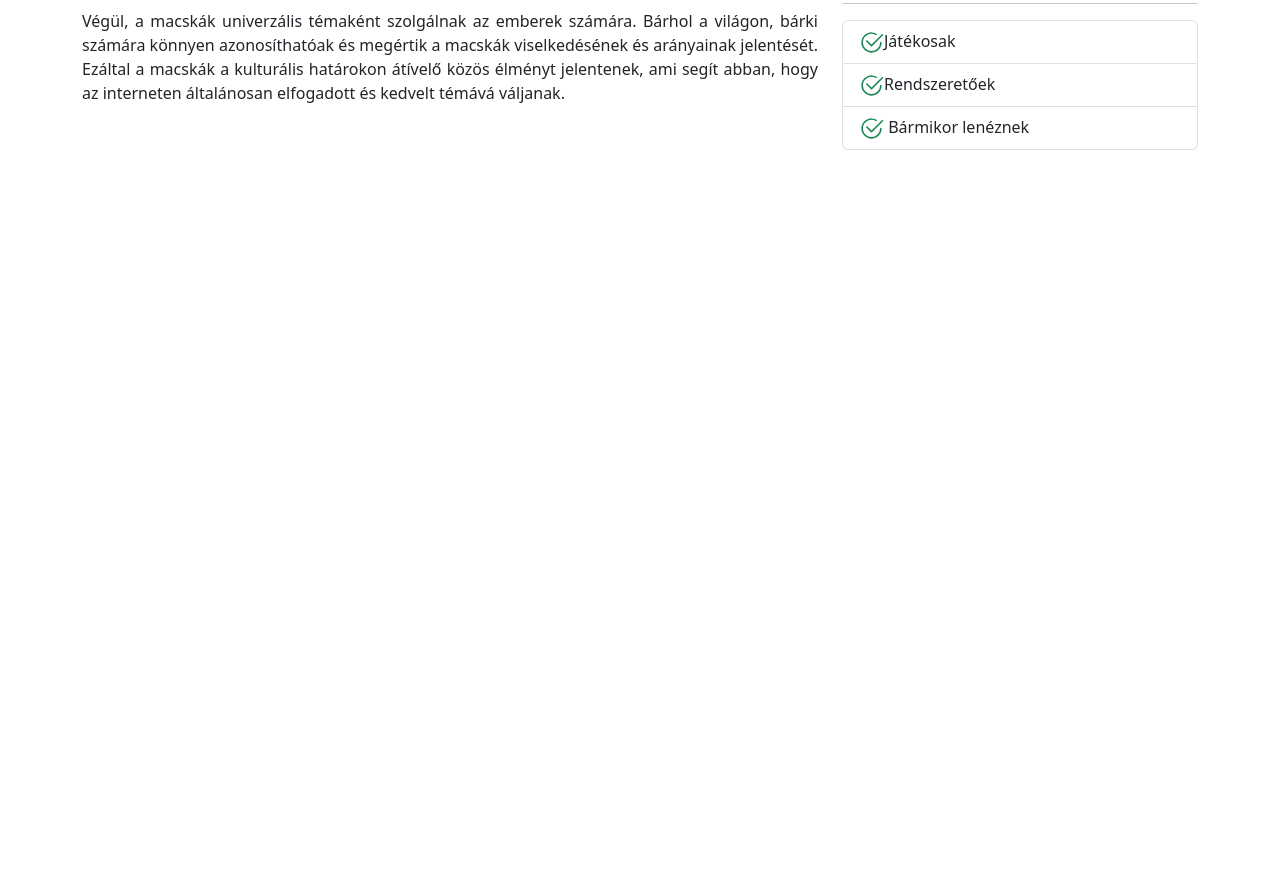
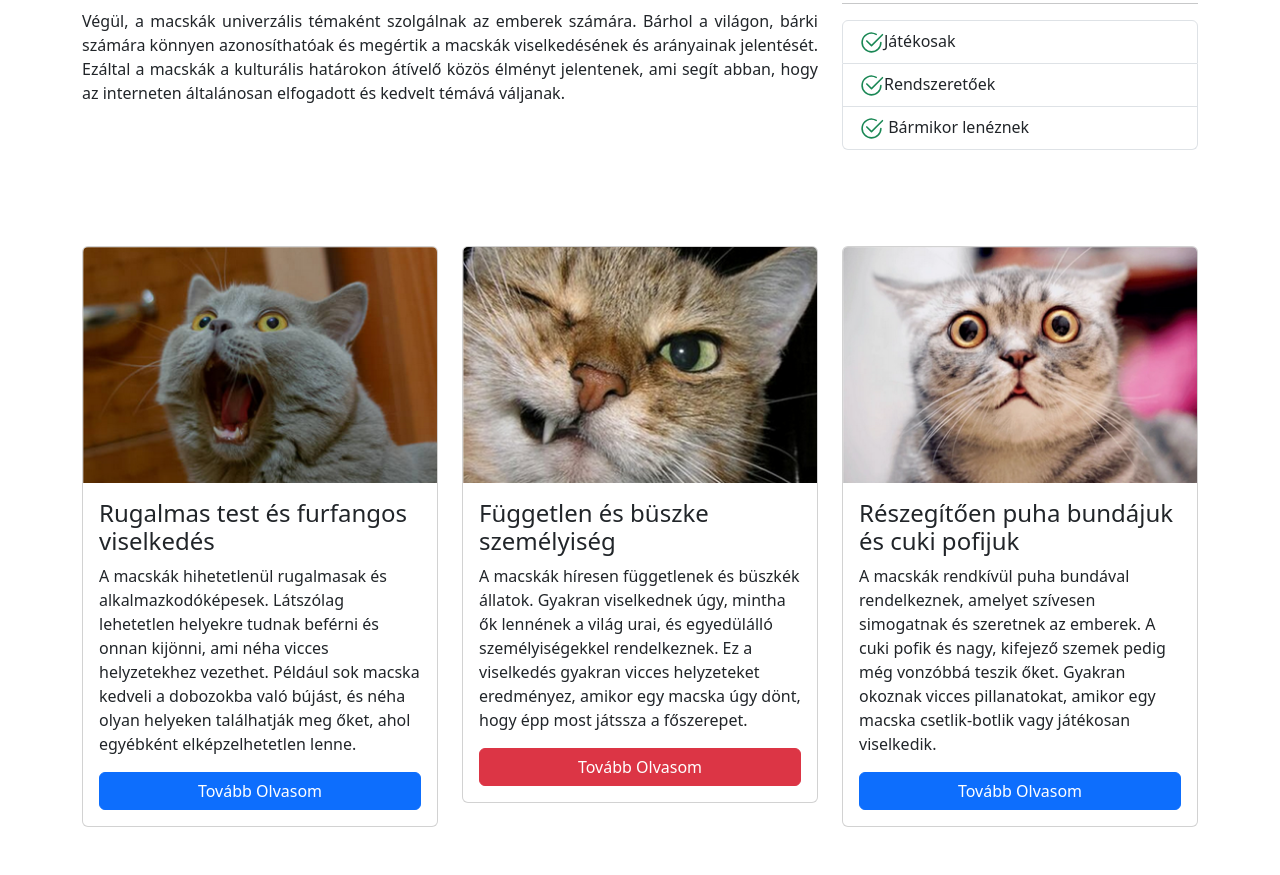
Before and after one commit to GeeN264/cicas, a plain HTML site: page index.html in a window 1280 px wide. Shown: the part 437-1312 px from the top of the page. Before the commit the page ends 800 px from the top, so only its background shows below. Drawn offline with nearby package versions, Linux system fonts and the light colour scheme.

Commit message:
1section kesz

```diff
--- a/index.html
+++ b/index.html
@@ -82,6 +82,47 @@
 
         </div>
 
+        <section class="container-fluid mt-5 py-5">
+            <div class="container">
+
+                <div class="row">
+                    <div class="col-12 col-md-6 col-lg-4">
+                        <div class="card">
+                            <img class="card-img-top" src="./img/macska_1.png" alt="Card image">
+                            <div class="card-body">
+                              <h4 class="card-title">Rugalmas test és furfangos viselkedés</h4>
+                              <p class="card-text">A macskák hihetetlenül rugalmasak és alkalmazkodóképesek. Látszólag lehetetlen helyekre tudnak beférni és onnan kijönni, ami néha vicces helyzetekhez vezethet. Például sok macska kedveli a dobozokba való bújást, és néha olyan helyeken találhatják meg őket, ahol egyébként elképzelhetetlen lenne.
+                            </p>
+                              <a href="#" class="btn btn-primary w-100">Tovább Olvasom</a>
+                            </div>
+                          </div>
+                    </div>
+                    <div class="col-12 col-md-6 col-lg-4">
+                        <div class="card">
+                            <img class="card-img-top" src="./img/macska_2.png" alt="Card image">
+                            <div class="card-body">
+                              <h4 class="card-title">Független és büszke személyiség</h4>
+                              <p class="card-text">A macskák híresen függetlenek és büszkék állatok. Gyakran viselkednek úgy, mintha ők lennének a világ urai, és egyedülálló személyiségekkel rendelkeznek. Ez a viselkedés gyakran vicces helyzeteket eredményez, amikor egy macska úgy dönt, hogy épp most játssza a főszerepet.
+                            </p>
+                              <a href="#" class="btn btn-danger w-100">Tovább Olvasom</a>
+                            </div>
+                          </div>
+                    </div>
+                    <div class="col-12 col-md-12 col-lg-4">
+                        <div class="card">
+                            <img class="card-img-top" src="./img/macska_3.png" alt="Card image">
+                            <div class="card-body">
+                              <h4 class="card-title">Részegítően puha bundájuk és cuki pofijuk</h4>
+                              <p class="card-text">A macskák rendkívül puha bundával rendelkeznek, amelyet szívesen simogatnak és szeretnek az emberek. A cuki pofik és nagy, kifejező szemek pedig még vonzóbbá teszik őket. Gyakran okoznak vicces pillanatokat, amikor egy macska csetlik-botlik vagy játékosan viselkedik.
+                            </p>
+                              <a href="#" class="btn btn-primary w-100">Tovább Olvasom</a>
+                            </div>
+                          </div>
+                    </div>
+                </div>
+            </div>
+        </section>
+
         <footer>
 
         </footer>
```
